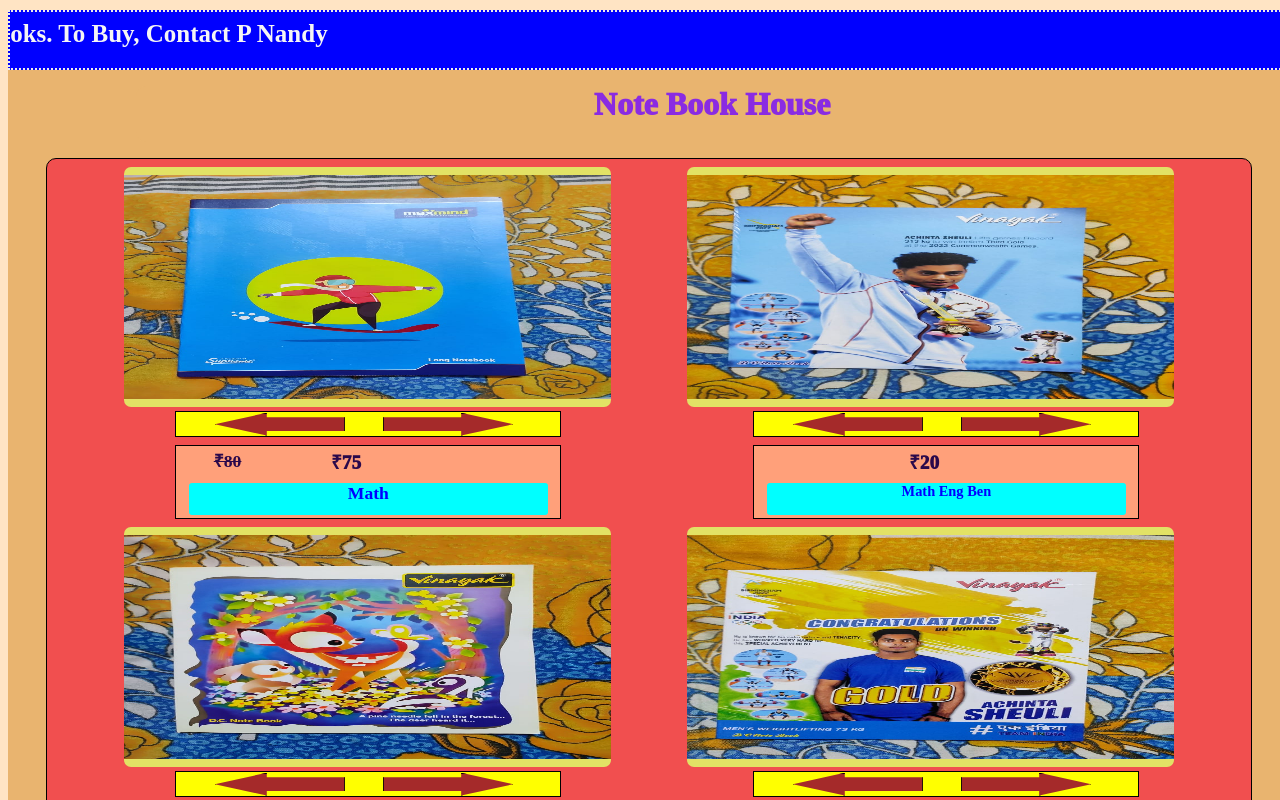
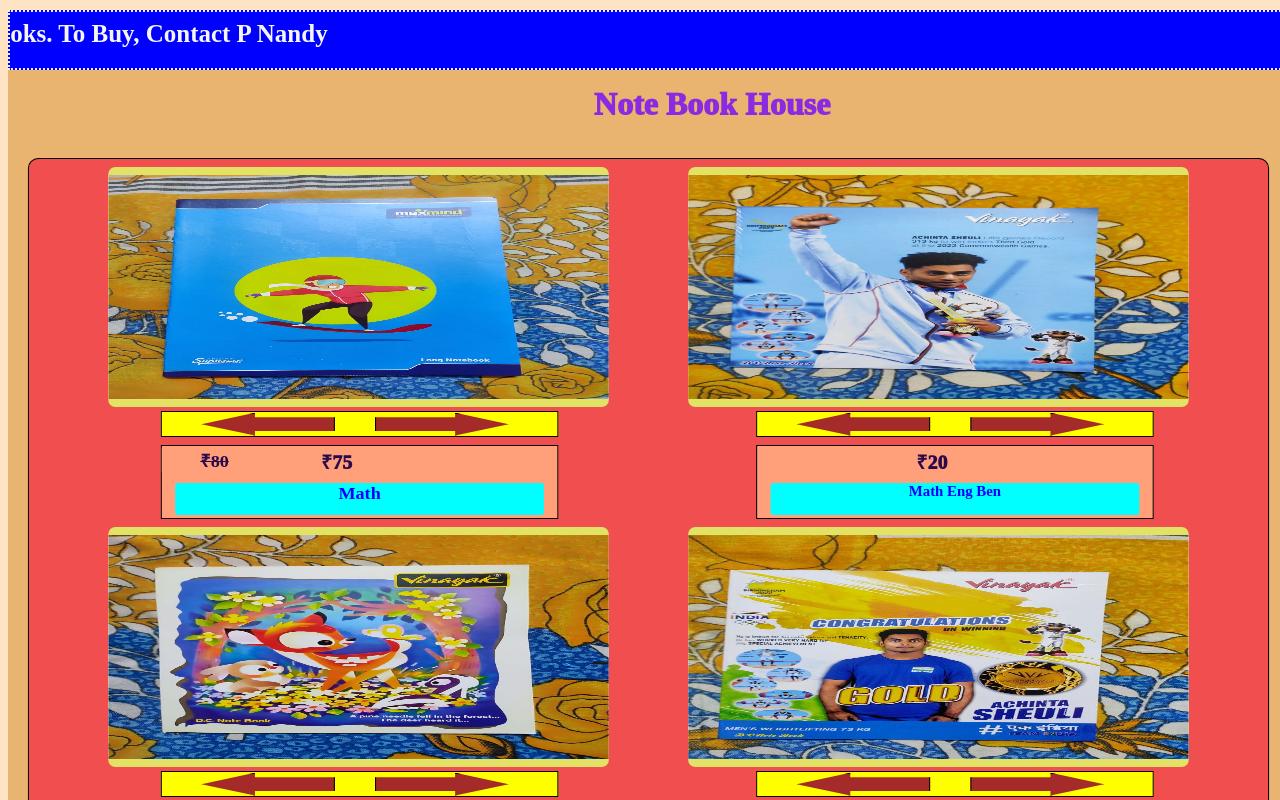
Before and after one commit to pritam1373/Note_Book_Shop, a plain HTML site: page index.html in a window 1280 px wide. Shown: the top 800 px of the page. Drawn offline with Linux system fonts and the light colour scheme.

```diff
--- a/index.html
+++ b/index.html
@@ -71,7 +71,7 @@
             display: flex;
             flex-wrap: wrap;
             align-content: start;
-            /* transform: scaleX(1.003); */
+            transform: scaleX(1.03);
             background-color: rgb(241, 79, 79);
             border-radius: 10px;
 
```
